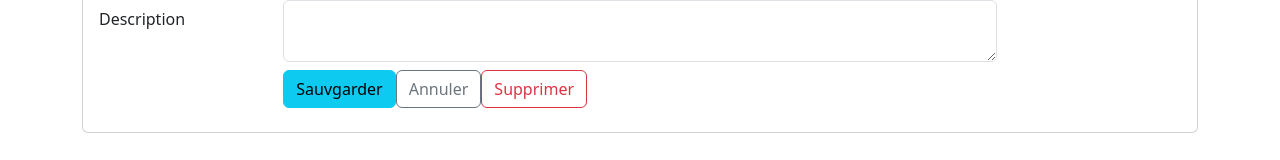
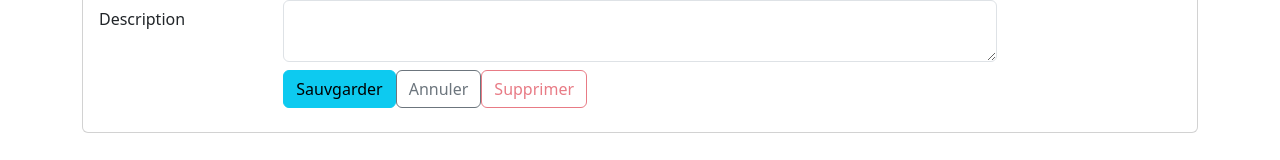
Before and after one commit to MaycemAMOR/HotelManager, an Angular app: page /hotels/0/edit in a window 1280 px wide. Shown: the part 300-460 px from the top of the page. Built offline with nearby package versions, Linux system fonts and the light colour scheme; what angular-in-memory-web-api would draw is missing.

Commit message:
- Supprimer les élements avec http.delete().

```diff
--- a/src/app/hotels/hotel-edit/hotel-edit.component.html
+++ b/src/app/hotels/hotel-edit/hotel-edit.component.html
@@ -60,10 +60,18 @@
           <button class="btn btn-info mr-3" type="submit">
             Sauvgarder
           </button>
-          <button [routerLink]="['/hotels']" class="btn btn-outline-secondary mr-3" type="button">
+          <button
+            [routerLink]="['/hotels']"
+            class="btn btn-outline-secondary mr-3"
+            type="button">
             Annuler
           </button>
-          <button class="btn btn-outline-danger" type="button">
+          <button
+            (click)="deletHotel()"
+            [disabled]="hotel.id==0"
+            class="btn btn-outline-danger"
+            type="button"
+          >
             Supprimer
           </button>
 
--- a/src/app/hotels/hotel-edit/hotel-edit.component.ts
+++ b/src/app/hotels/hotel-edit/hotel-edit.component.ts
@@ -82,12 +82,19 @@ export class HotelEditComponent implements OnInit {
           this.hotelService.updateHotel(hotel).subscribe({
             next: () => this.saveCompleted()
           });
-
         }
       }
     }
 
     console.log(this.hotelForm.value);
+  }
+
+  public deletHotel(): void {
+    if (confirm(`Voulez vous réelement supprimer ${this.hotel.hotelName} ?`)) {
+      this.hotelService.deleteHotel(<number>this.hotel.id).subscribe({
+        next: () => this.saveCompleted()
+      })
+    }
   }
 
   public saveCompleted() {
--- a/src/app/hotels/shared/services/hotel-list.service.ts
+++ b/src/app/hotels/shared/services/hotel-list.service.ts
@@ -48,6 +48,13 @@ export class HotelListService {
       id: null,
     };
     return this.http.post<IHotel>(this.HOTEL_API_URL, hotel).pipe(
+      catchError(this.handleError)
+    );
+  }
+
+  public deleteHotel(id: number): Observable<{}> {
+    const url = `${this.HOTEL_API_URL}/${id}`;
+    return this.http.delete<IHotel>(url).pipe(
       catchError(this.handleError)
     );
   }
```
